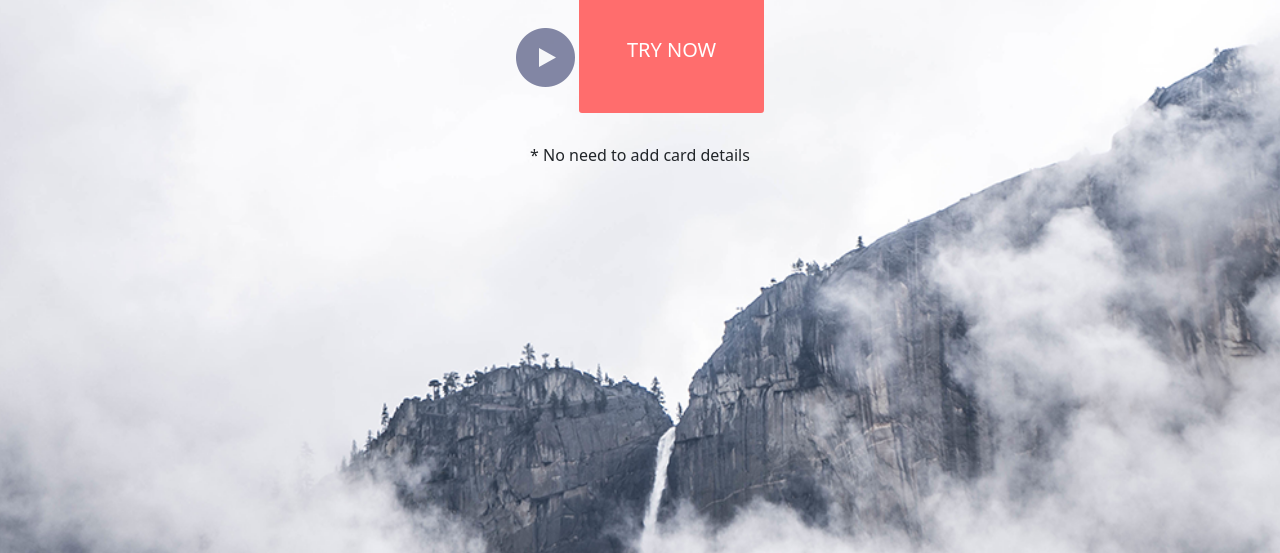
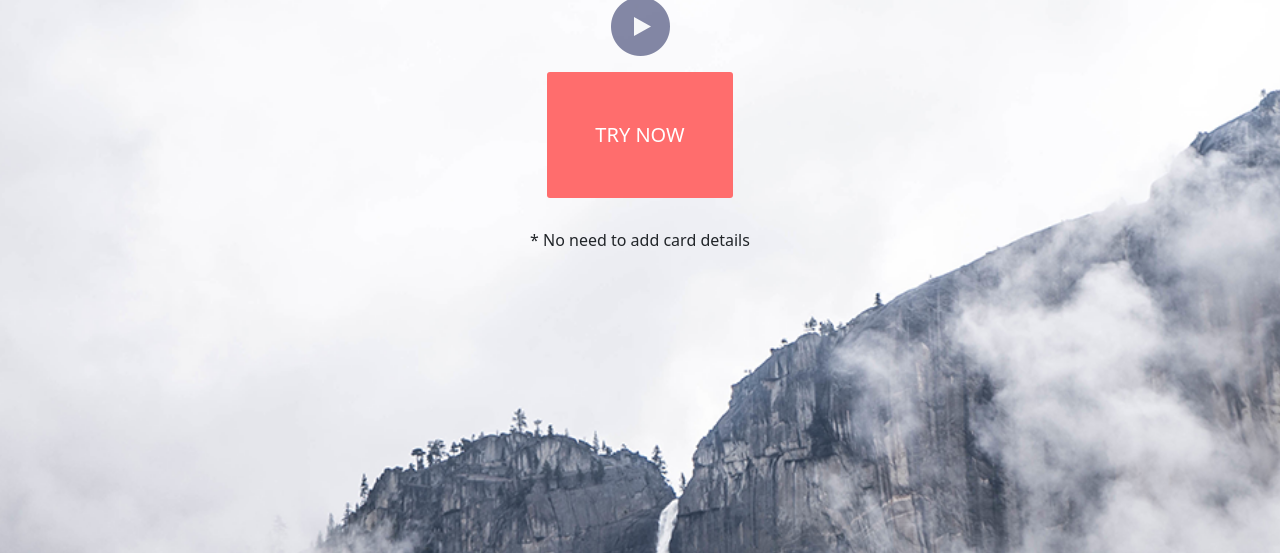
Before and after one commit to UffernOverlord/Portfolio, a plain HTML site: page 15.04.2021/index.html in a window 1280 px wide. Shown: the part 547-1100 px from the top of the page. Drawn offline with nearby package versions, Linux system fonts and the light colour scheme; some packages are replaced by stand-ins of ours; files that its build step writes are made by us from their sources.

Commit message:
Update index.html

```diff
--- a/15.04.2021/index.html
+++ b/15.04.2021/index.html
@@ -35,8 +35,10 @@
         <section class="row">
         <section class="col-12 col-md-12 col-sm-12 col-lg-12">
             <h1>There is no other <br> platforms for you as like</h1>
-            <img src="images/VideoIcon.png" alt="">
+            <img src="images/VideoIcon.png" class="img-fluid" alt="">
+            <div class="col-12 mt-3">
             <button class="p-5">TRY NOW</button>
+            </div>
             <p><span>*</span> No need to add card details</p>
         </section>
         </section>
```
